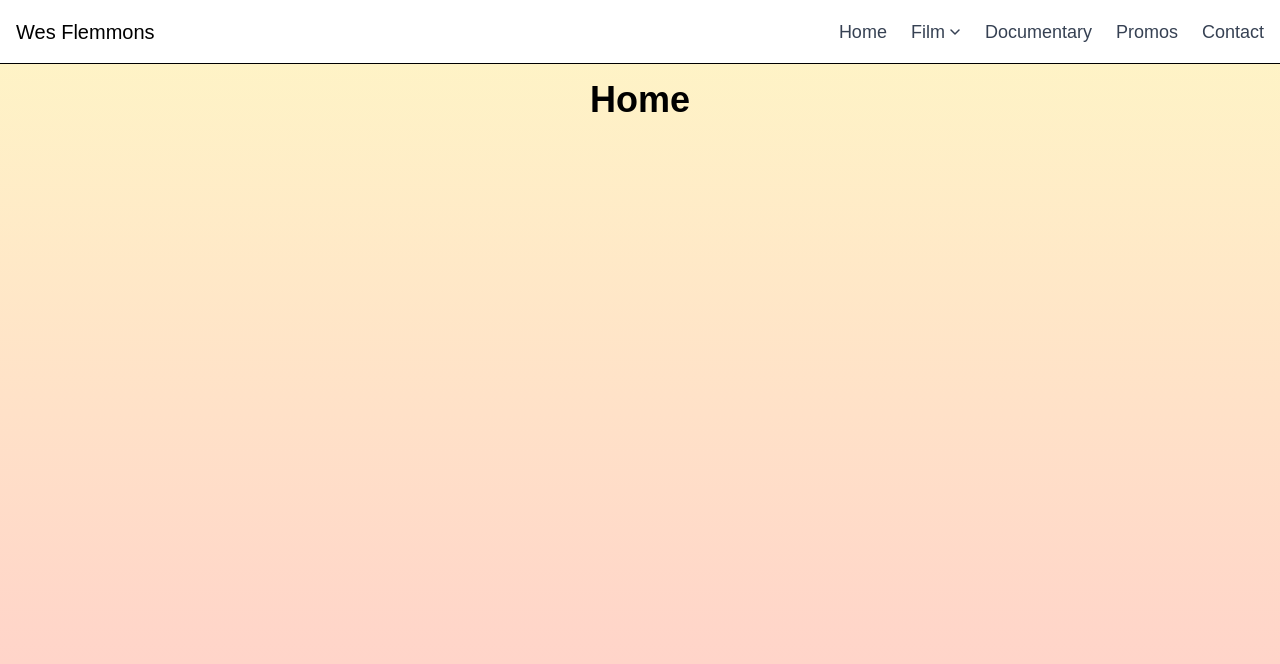
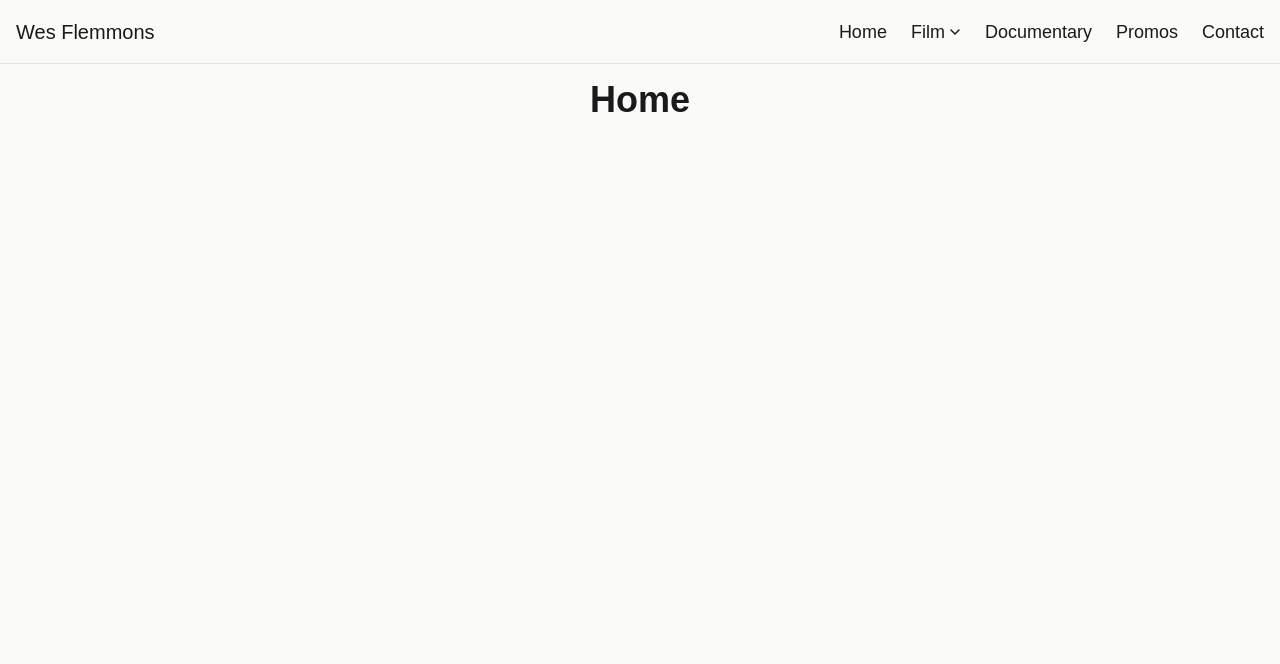
Before and after one commit to Flembons/WesPortfolio, a React (Vite) app: page /#/film/burp in a window 1280 px wide. Shown: the top 664 px of the page. Built offline with nearby package versions, Linux system fonts and the light colour scheme; a web font is replaced by a local one.

Commit message:
define color scheme

```diff
--- a/src/index.css
+++ b/src/index.css
@@ -1,4 +1,12 @@
 @import "tailwindcss";
+
+@theme {
+    --color-site-bg:      #FAFAF8;
+    --color-site-text:    #1A1A1A;
+    --color-site-accent:  #C8A882;
+    --color-site-border:  #E5E0D8;
+    --color-site-muted:   #8A847E;
+}
 
 /* Avenir Next */
 @font-face {
@@ -30,7 +38,7 @@
 
 @layer components {
     .header-btn {
-        @apply text-5xl md:text-lg  font-medium text-gray-700 hover:text-gray-900 hover:underline transition-colors duration-300 ease-in-out;
+        @apply text-5xl md:text-lg font-medium text-site-text hover:text-site-accent transition-colors duration-300 ease-in-out;
     }
 
     .mobile-nav-overlay {
@@ -53,4 +61,6 @@
 
 body {
     font-family: 'Avenir Next', sans-serif;
+    background-color: var(--color-site-bg);
+    color: var(--color-site-text);
 }
--- a/src/layout/Layout.tsx
+++ b/src/layout/Layout.tsx
@@ -6,7 +6,7 @@ export default function Layout() {
     <>
       <Header />
 
-      <main className="flex flex-col bg-linear-to-b from-amber-100 to-red-200 min-h-screen p-4">
+      <main className="flex flex-col bg-site-bg min-h-screen p-4">
         <Outlet />
       </main>
     </>
--- a/src/layout/components/Header.tsx
+++ b/src/layout/components/Header.tsx
@@ -65,7 +65,7 @@ export default function Header() {
   }, []);
 
   return (
-    <header className="flex h-16 justify-between items-center p-4 w-full border-b shadow-sm">
+    <header className="flex h-16 justify-between items-center p-4 w-full border-b border-site-border bg-site-bg">
       <Link to="/" className="text-xl font-medium">
         Wes Flemmons
       </Link>
@@ -142,7 +142,7 @@ export default function Header() {
                         <Link
                           key={child.to}
                           to={child.to}
-                          className="text-2xl font-medium text-gray-500 hover:text-gray-900 transition-colors duration-200"
+                          className="text-2xl font-medium text-site-text hover:text-site-accent transition-colors duration-300"
                           onClick={closeMenu}
                         >
                           {child.label}
--- a/src/layout/components/NavDropdown.tsx
+++ b/src/layout/components/NavDropdown.tsx
@@ -37,12 +37,12 @@ export default function NavDropdown({ label, items }: NavDropdownProps) {
       {isOpen && (
         <>
           <div className="absolute top-full left-0 w-full h-2" />
-          <div className="absolute top-full left-0 mt-2 w-48 bg-white border rounded shadow-lg z-10 overflow-hidden">
+          <div className="absolute top-full left-0 mt-2 w-48 bg-site-bg border border-site-border rounded shadow-sm z-10 overflow-hidden">
             {items.map((item) => (
               <Link
                 key={item.to}
                 to={item.to}
-                className="block px-4 py-2 hover:bg-gray-100 transition-colors"
+                className="block px-4 py-2 text-sm text-site-text hover:text-site-accent transition-colors duration-150"
                 onClick={() => setIsOpen(false)}
               >
                 {item.label}
--- a/src/pages/BR2TB.tsx
+++ b/src/pages/BR2TB.tsx
@@ -15,7 +15,7 @@ export default function BR2TB() {
       <h2 className="text-3xl italic font-semibold mb-4">
         Bay Ridge to the Bronx
       </h2>
-      <p className="text-gray-600 mb-6 max-w-2xl">
+      <p className="text-site-muted mb-6 max-w-2xl">
         This short film follows Tony, a young man from Bay Ridge whose parents
         are away. After attending confession at his local church, he receives a
         call from his father with difficult news: Tony's grandfather is gravely
```
